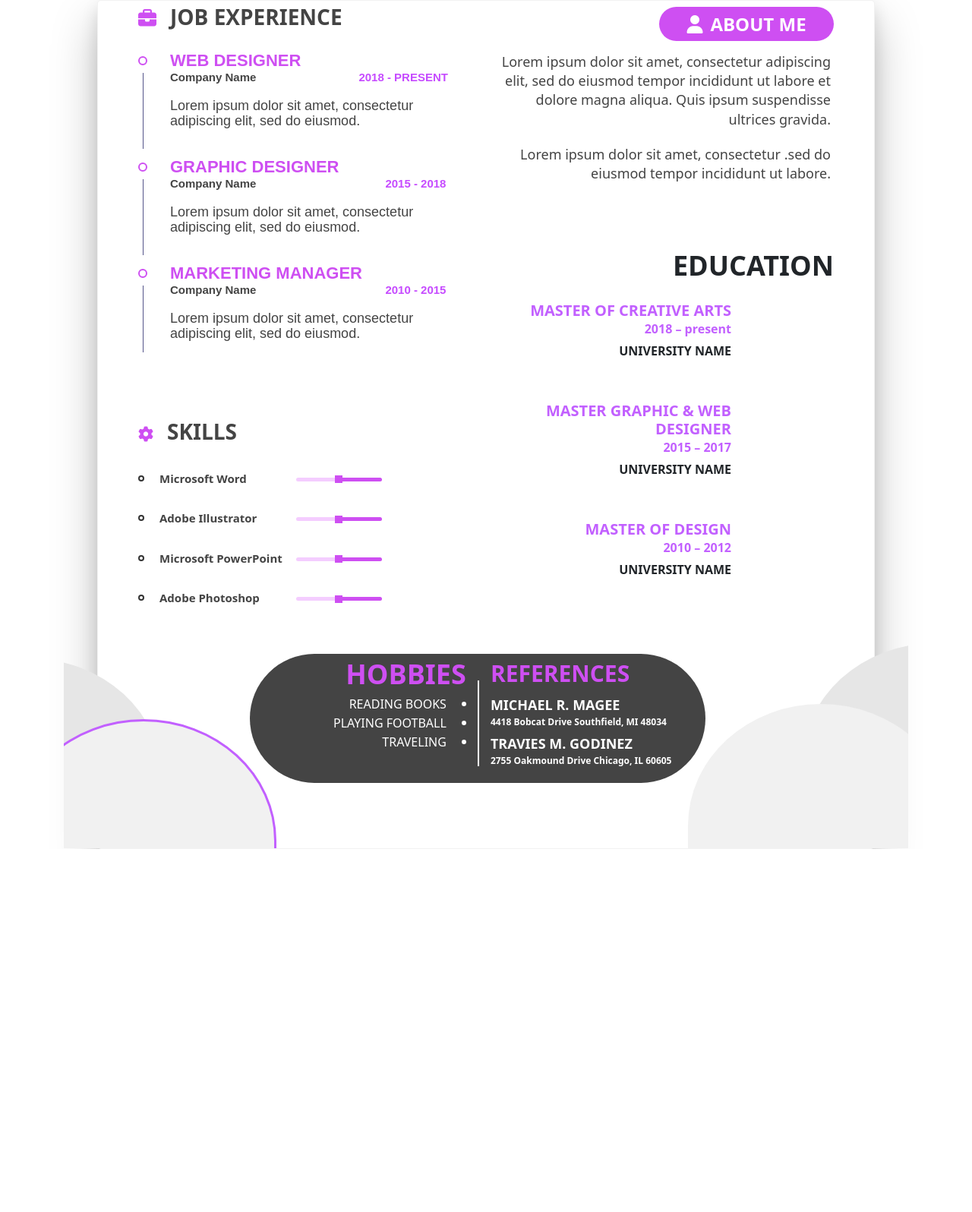
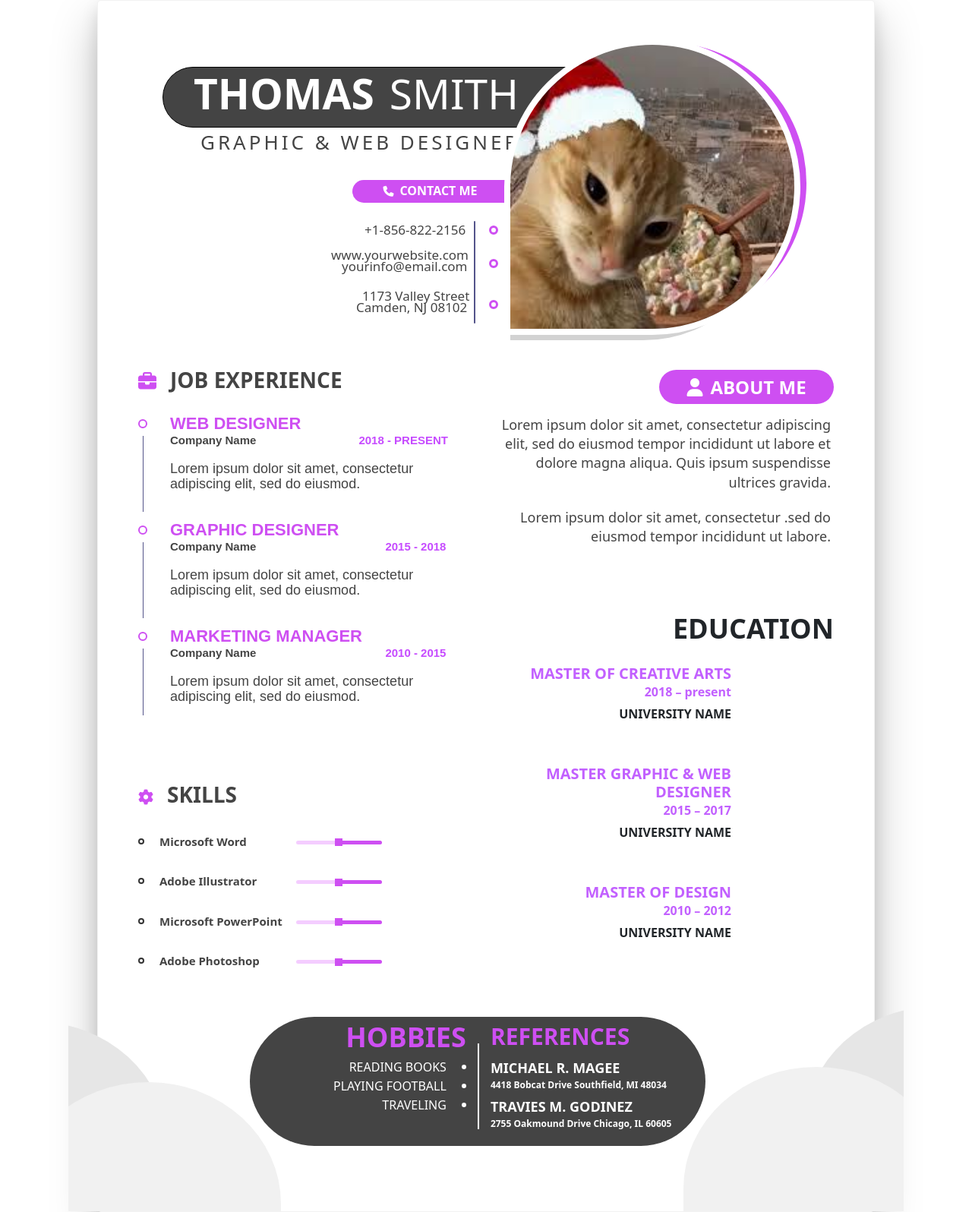
Before and after one commit to artursabadoshpm2024-alt/pm_23_20, a website: page src/app/index.html in a window 1280 px wide. Shown: the whole page at 76% size. Before the commit the page ends 1118 px from the top, so only its background shows below. Drawn offline with nearby package versions, Linux system fonts and the light colour scheme; files that its build step writes are made by us from their sources.

Commit message:
lab2-3 v2.0

```diff
--- a/src/app/component/footer/footer.scss
+++ b/src/app/component/footer/footer.scss
@@ -1,72 +1,55 @@
-.cut-circle{
-  width: 100%;
+* {
+  box-sizing: border-box;
+}
+
+.cut-circle,
+.cut-circle-right {
+  width: 98.9%;
   height: 300px;
-
   overflow: hidden;
   position: relative;
+  margin-left: 6px;
 }
 
-
-.circle {
+.circle,
+.circle-2,
+.circle-right,
+.circle-right-2 {
   width: 350px;
   height: 320px;
   position: absolute;
   background-color: #f1f1f1;
   border-top-left-radius: 200%;
   border-top-right-radius: 200%;
-  border-bottom-left-radius: 0%;
-  border-bottom-right-radius: 0%;
+  border-bottom-left-radius: 0;
+  border-bottom-right-radius: 0;
+}
+
+.circle {
+  background-color: #f1f1f1;
   z-index: 2;
   left: -70px;
   bottom: -150px;
 }
 
 .circle-2 {
-  width: 350px;
-  height: 320px;
-  position: absolute;
   background-color: #e6e6e6;
-  border-top-left-radius: 200%;
-  border-top-right-radius: 200%;
-  border-bottom-left-radius: 0%;
-  border-bottom-right-radius: 0%;
   z-index: 1;
   left: -220px;
   bottom: -70px;
 }
 
-.cut-circle-right {
-  width: 100%;
-  height: 300px;
-  overflow: hidden;
-  position: relative;
-}
-
 .circle-right {
-  width: 350px;
-  height: 320px;
-  position: absolute;
   background-color: #f1f1f1;
-  border-top-left-radius: 200%;
-  border-top-right-radius: 200%;
-  border-bottom-left-radius: 0%;
-  border-bottom-right-radius: 0%;
   z-index: 2;
   right: -60px;
   bottom: -130px;
 }
 
 .circle-right-2 {
-  width: 350px;
-  height: 320px;
-  position: absolute;
   background-color: #e6e6e6;
-  border-top-left-radius: 200%;
-  border-top-right-radius: 200%;
-  border-bottom-left-radius: 0%;
-  border-bottom-right-radius: 0%;
   z-index: 1;
-  right: -210px;
+  right: -220px;
   bottom: -50px;
 }
 
@@ -77,11 +60,12 @@
   transform: translate(-50%, -50%);
   width: 600px;
   height: 170px;
-  background-color: #444444;
+  background-color: #444;
   border-radius: 100px;
 }
 
-.left{
+/* Тексти та блоки */
+.left {
   display: flex;
   flex-direction: column;
   align-items: flex-end;
@@ -92,7 +76,7 @@
   gap: 15px;
 }
 
-.text-1{
+.text-1 {
   font-size: 36px;
   text-transform: uppercase;
   color: #ce4ff2;
@@ -100,16 +84,16 @@
   padding-right: 15px;
 }
 
-.text-2{
+.text-2 {
   font-size: 16px;
   text-transform: uppercase;
-  color: #ffffff;
+  color: #fff;
   font-weight: 500;
   text-align: right;
   line-height: 25px;
 }
 
-.ll{
+.ll {
   display: flex;
   gap: 20px;
   padding-right: 15px;
@@ -119,18 +103,18 @@
   margin-top: 9px;
   width: 6px;
   height: 6px;
-  background-color: white;
+  background-color: #fff;
   border-radius: 50%;
 }
 
-.v-line{
+.v-line {
   margin-top: 35px;
   width: 2px;
   height: 113px;
-  background-color: white;
+  background-color: #fff;
 }
 
-.text-3{
+.text-3 {
   padding-top: 3px;
   font-size: 30px;
   text-transform: uppercase;
@@ -138,16 +122,16 @@
   font-weight: 700;
 }
 
-.text-4{
+.text-4 {
   padding-top: 6px;
   font-size: 18px;
   text-transform: uppercase;
-  color: #ffffff;
+  color: #fff;
   font-weight: 600;
 }
 
-.text-5{
+.text-5 {
   font-size: 12px;
-  color: #ffffff;
+  color: #fff;
   font-weight: 600;
 }
--- a/src/app/component/head/head.html
+++ b/src/app/component/head/head.html
@@ -0,0 +1,34 @@
+<div>
+    <div class="photo-mask">
+        <img src="img/images.jpg" alt="" class="img">
+    </div>
+    <div class="photo-mask-2"></div>
+    <div class="photo-mask-3"></div>
+    <div class="name-bg">
+        <div class="text-9">THOMAS<span class="text-10">SMITH</span></div>
+    </div>
+    <span class="text-11">GRAPHIC & WEB DESIGNER</span>
+    <div class="contact"><i class="fa-solid fa-phone"></i><span class="text-12">CONTACT ME</span></div>
+    <div>
+        <br>
+        <div class="v-line-2"></div>
+        <div class="tx">
+            <span class="text-13">+1-856-822-2156</span>
+            <div class="circle-4"></div>
+        </div>
+        <div class="tx-2">
+            <span class="text-14">www.yourwebsite.com</span><br>
+            <span class="text-15">yourinfo@email.com</span>
+            <div class="circle-5"></div>
+        </div>
+
+        <div class="tx-3">
+            <span class="text-17">1173 Valley Street</span><br>
+            <span class="text-16">Camden, NJ 08102</span>
+            <div class="circle-5"></div>
+        </div>
+    </div>
+</div>
+<br>
+<br>
+<br>
--- a/src/app/component/head/head.scss
+++ b/src/app/component/head/head.scss
@@ -0,0 +1,208 @@
+.photo-mask {
+  width: 390px;
+  aspect-ratio: 1/1;
+  background: white;
+  padding: 9px;
+  border-radius: 220px 220px 220px 0;
+  overflow: hidden;
+  display: flex;
+  align-items: center;
+  justify-content: center;
+  box-sizing: border-box;
+  z-index: 2;
+  position: relative;
+  margin-top: 50px;
+  margin-left: 580px;
+  border: 8px solid white;
+
+  img {
+    width: 401px;
+    height: 401px;
+    object-fit: cover;
+    border-radius: 110px 110px 110px 0;
+    z-index: 2;
+
+  }
+}
+
+.photo-mask-2{
+  width: 370px;
+  aspect-ratio: 1/1;
+  background-color: #ce4ff2;
+  padding: 9px;
+  border-radius: 220px 220px 220px 0;
+  overflow: hidden;
+  display: flex;
+  align-items: center;
+  justify-content: center;
+  box-sizing: border-box;
+  z-index: 1;
+  position: relative;
+  margin-top: -385px;
+  margin-left: 608px;
+}
+
+.photo-mask-3{
+  width: 350px;
+  aspect-ratio: 1/1;
+  background-color: #d2d2d2;
+  padding: 9px;
+  border-radius: 220px 220px 220px 0;
+  overflow: hidden;
+  display: flex;
+  align-items: center;
+  justify-content: center;
+  box-sizing: border-box;
+  z-index: 1;
+  position: relative;
+  margin-top: -328px;
+  margin-left: 588px;
+}
+
+.name-bg{
+  width: 600px;
+  height: 80px;
+  background-color: #444444;
+  border: 1px solid #000000;
+  border-radius: 50px;
+  margin-left: 130px;
+  margin-top: -360px;
+}
+
+.text-9{
+  font-size: 55px;
+  text-transform: uppercase;
+  color: #ffffff;
+  font-weight: 800;
+  text-align: left;
+  margin-left: 40px;
+  margin-top: -7px;
+}
+
+.text-10{
+  font-weight: 300;
+  padding-left: 20px;
+}
+
+.text-11{
+  font-size: 26px;
+  letter-spacing: 4px;
+  text-transform: uppercase;
+  color: #444444;
+  font-weight: 400;
+  margin-left: 180px;
+}
+
+.contact{
+  width: 250px;
+  height: 30px;
+  border-radius: 33px;
+  background-color: #ce4ff2;
+  margin-left: 380px;
+  margin-top: 30px;
+  text-align: center;
+}
+
+.text-12{
+  font-size: 16px;
+  text-transform: uppercase;
+  color: #ffffff;
+  font-weight: 900;
+  margin-left: 8px;
+  padding-top: 30px;
+}
+
+
+.fa-phone{
+  margin-left: -45px;
+  color: white;
+  font-size: 14px;
+  padding-top: 8px;
+}
+
+.circle-4{
+  width: 12px;
+  height: 12px;
+  border: 3px solid #ce4ff2;
+  border-radius: 50%;
+  margin-top: -18px;
+  margin-left: 560px;
+  margin-bottom: 10px;
+}
+
+.circle-5{
+  width: 12px;
+  height: 12px;
+  border: 3px solid #ce4ff2;
+  border-radius: 50%;
+  margin-top: -18px;
+  margin-left: 560px;
+
+}
+
+.text-13{
+  font-size: 17px;
+  color: #444444;
+  font-weight: 500;
+  margin-left: 396px;
+  line-height: 10px;
+  padding-bottom: 20px;
+}
+
+.text-14{
+  font-size: 17px;
+  color: #444444;
+  font-weight: 500;
+  margin-left: 352px;
+  margin-top: -40px;
+  line-height: 10px;
+}
+
+.text-15{
+  font-size: 17px;
+  color: #444444;
+  font-weight: 500;
+  margin-left: 366px;
+  line-height: 10px;
+  padding-bottom: 20px;
+}
+
+.text-16{
+  font-size: 17px;
+  color: #444444;
+  font-weight: 500;
+  margin-left: 385px;
+  line-height: 10px;
+  padding-bottom: 20px;
+}
+
+.text-17{
+  font-size: 17px;
+  color: #444444;
+  font-weight: 500;
+  margin-left: 393px;
+  margin-top: -40px;
+  line-height: 10px;
+}
+
+.v-line-2{
+  width: 1.8px;
+  height: 135px;
+  background-color: #54548a;
+  border-radius: 3px;
+  margin-left: 540px;
+}
+
+.tx{
+  margin-top: -135px;
+}
+
+.tx-2{
+  margin-top: 20px;
+  line-height: 15px;
+}
+
+.tx-3{
+  margin-top: 30px;
+  line-height: 15px;
+}
--- a/src/app/component/main/main.scss
+++ b/src/app/component/main/main.scss
@@ -263,11 +263,3 @@ p {
 .circle-line {
   text-align: center;
 }
-
-.circle {
-  width: 14px;
-  height: 14px;
-  border: 3px solid #c260ff;
-  border-radius: 50%;
-  margin: 0 auto;
-}
```
Also changed, not shown: src/app/component/footer/footer.html (+0 -1 lines), src/app/img/images.jpg (added).
